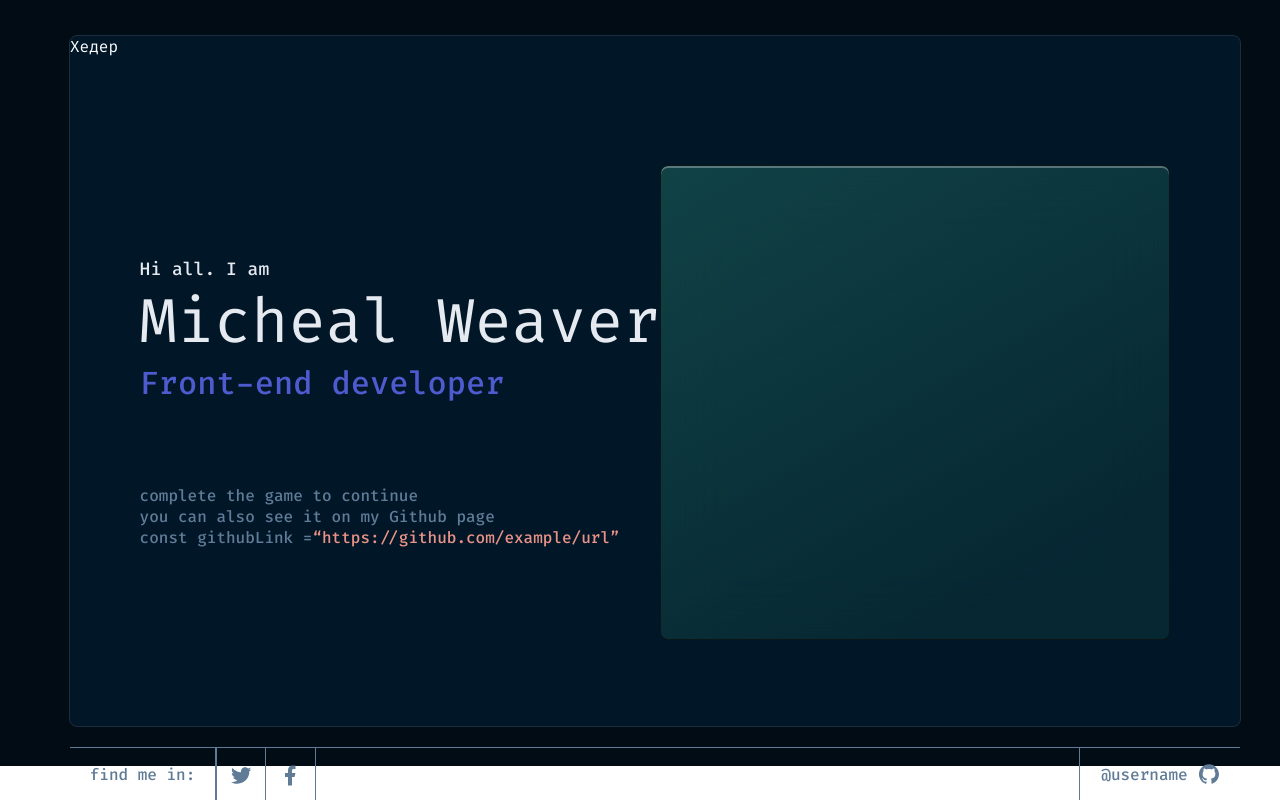
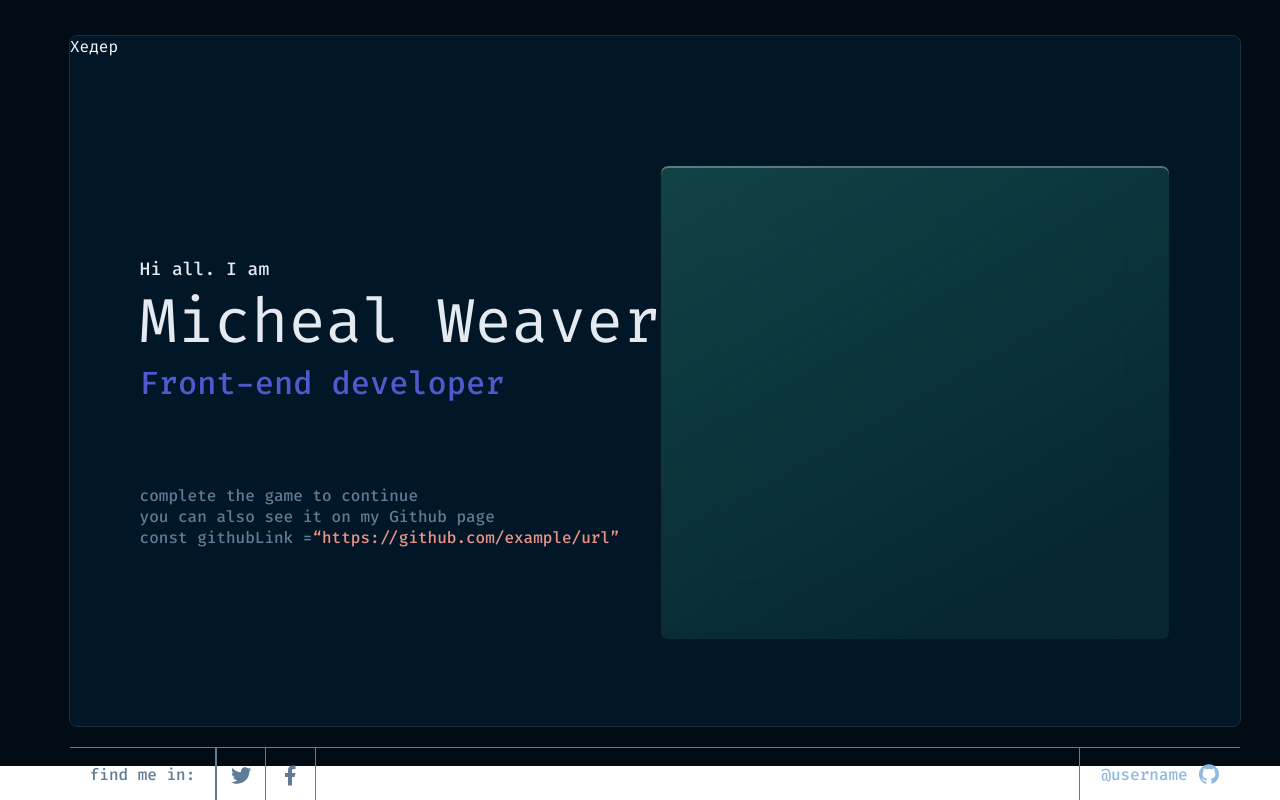
Before and after one commit to tienbot/SaintCode-Portfolio, a React (Create React App) app: page / in a window 1280 px wide. In both pictures the pointer is over the link "@username". Shown: the part 34-834 px from the top of the page. Built offline with nearby package versions, Linux system fonts and the light colour scheme.

Commit message:
The elements on hover has been changed.

```diff
--- a/src/components/Media/Media.module.css
+++ b/src/components/Media/Media.module.css
@@ -26,9 +26,9 @@
   font-size: 16px;
   line-height: 21px;
 }
-.img__with_text:hover {
+.a__with_text:hover {
   filter: brightness(150%);
 }
-.img:hover {
+.a:hover {
   filter: brightness(150%);
 }
```
